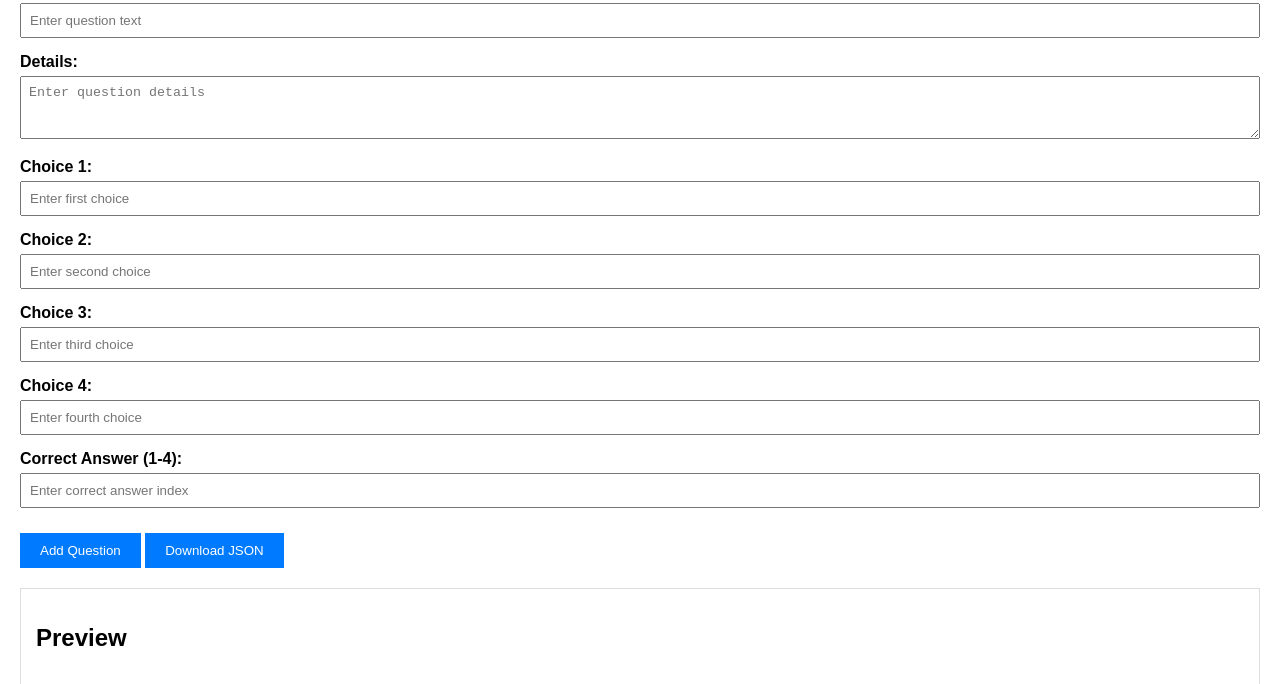
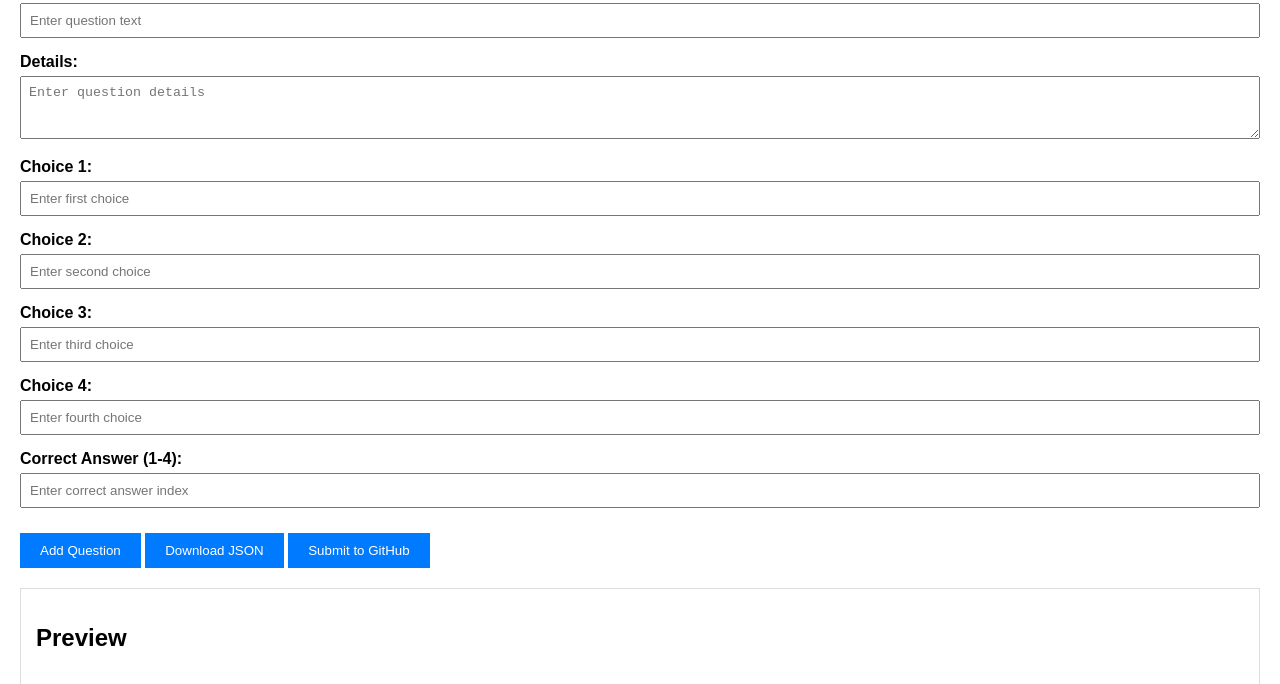
Before and after one commit to VRCapstoneProject/UnityQuestionsRepo, a plain HTML site: page index.html in a window 1280 px wide. Shown: the part 100-784 px from the top of the page. Drawn offline with Linux system fonts and the light colour scheme.

Commit message:
Update index.html

```diff
--- a/index.html
+++ b/index.html
@@ -79,6 +79,7 @@
         </div>
         <button onclick="addQuestion()">Add Question</button>
         <button onclick="downloadJson()">Download JSON</button>
+        <button onclick="submitToGitHub()">Submit to GitHub</button>
     </div>
 
     <div id="questions-preview">
@@ -89,8 +90,12 @@
     <script>
         let questions = [];
 
+        const githubToken = 'ghp_yourPersonalAccessToken'; // Replace with your actual token
+        const owner = 'your-github-username'; // Replace with your GitHub username
+        const repo = 'YourRepoName'; // Replace with your repository name
+        const filePath = 'questions.json'; // File name in the repo
+
         function addQuestion() {
-            // Get input values
             const question = document.getElementById('question').value.trim();
             const details = document.getElementById('details').value.trim();
             const choice1 = document.getElementById('choice1').value.trim();
@@ -99,7 +104,6 @@
             const choice4 = document.getElementById('choice4').value.trim();
             const correctAnswer = parseInt(document.getElementById('correctAnswer').value);
 
-            // Validate inputs
             if (!question || !details || !choice1 || !choice2 || !choice3 || !choice4 || isNaN(correctAnswer)) {
                 alert("Please fill all fields correctly!");
                 return;
@@ -110,7 +114,6 @@
                 return;
             }
 
-            // Add question to the list
             questions.push({
                 question,
                 details,
@@ -118,17 +121,12 @@
                 correctAnswer
             });
 
-            // Update the question preview
             updatePreview();
-
-            // Clear form fields
             document.getElementById('form-container').querySelectorAll('input, textarea').forEach(input => input.value = "");
         }
 
         function deleteQuestion(index) {
-            // Remove question from the array
             questions.splice(index, 1);
-            // Update the preview
             updatePreview();
         }
 
@@ -155,7 +153,6 @@
                     <p><strong>Correct Answer:</strong> ${q.correctAnswer}</p>
                     <button class="delete-btn" onclick="deleteQuestion(${index})">Delete</button>
                 `;
-
                 questionsList.appendChild(questionDiv);
             });
         }
@@ -172,6 +169,42 @@
             link.download = "question.json";
             link.click();
         }
+
+        async function submitToGitHub() {
+            if (questions.length === 0) {
+                alert("No questions to upload!");
+                return;
+            }
+
+            const jsonData = JSON.stringify({ questions }, null, 2);
+            const base64Content = btoa(jsonData);
+
+            const payload = {
+                message: 'Add new questions',
+                content: base64Content
+            };
+
+            try {
+                const response = await fetch(`https://api.github.com/repos/${owner}/${repo}/contents/${filePath}`, {
+                    method: 'PUT',
+                    headers: {
+                        'Authorization': `token ${githubToken}`,
+                        'Accept': 'application/vnd.github.v3+json'
+                    },
+                    body: JSON.stringify(payload)
+                });
+
+                const result = await response.json();
+                if (response.ok) {
+                    alert('Questions uploaded successfully!');
+                } else {
+                    alert(`Error uploading file: ${result.message}`);
+                }
+            } catch (error) {
+                console.error('Error uploading file:', error);
+                alert('Failed to upload to GitHub');
+            }
+        }
     </script>
 </body>
 </html>
```
